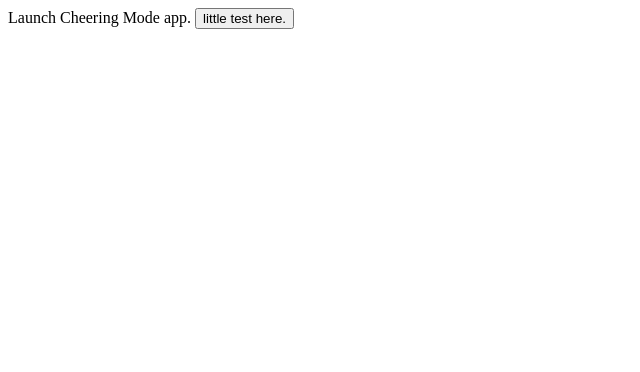
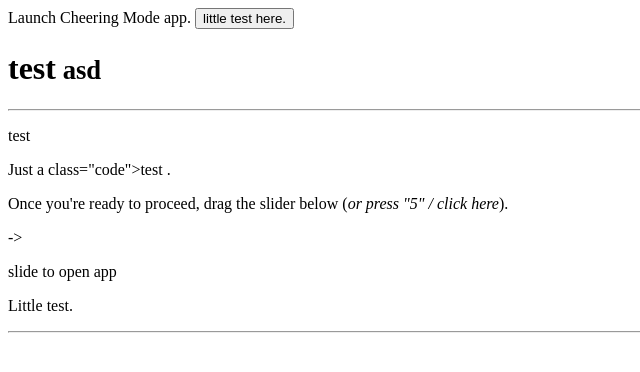
Before and after one commit to itsRealM12C/launchlgtvapp, a plain HTML site: page index.html in a window 1280 px wide. Shown: the whole page, without its empty margins (0-640 px from the left). Drawn offline with Linux system fonts and the light colour scheme.

Commit message:
Update index.html

```diff
--- a/index.html
+++ b/index.html
@@ -2,9 +2,41 @@
 
 <body>
 
+ <title>LG TV App Launcher</title>
+
 Launch Cheering Mode app.
 
 <button>little test here.</button>
+
+ <body>
+  <header>
+    <h1>test<small> asd</small></h1>
+  </header>
+  <hr>
+  <section class="content-center">
+    <article id="main-article">
+      <p>
+       test</a>
+      </p>
+      <p id="patched">
+       Just a class="code">test</span> .
+      </p>
+      <p>
+
+      </p>
+      <p>
+        Once you're ready to proceed, drag the slider below (<i class="click-here">or press "5" / click here</i>).
+      </p>
+      <div class="slider-bar">
+        <div class="slider-button"><p>-&gt;</p></div>
+        <p class="slider-text">slide to open app</p>
+      </div>
+      <p>
+        Little test.
+      </p>
+    </article>
+  </section>
+  <hr>
 
 <script>
  <script>
```
